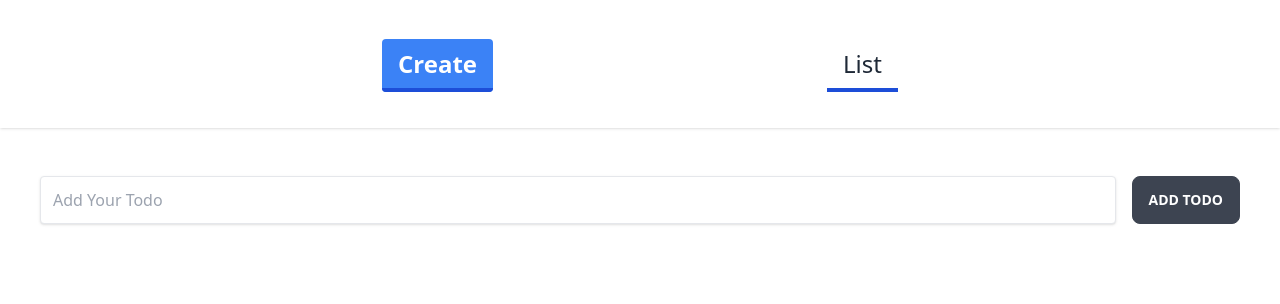
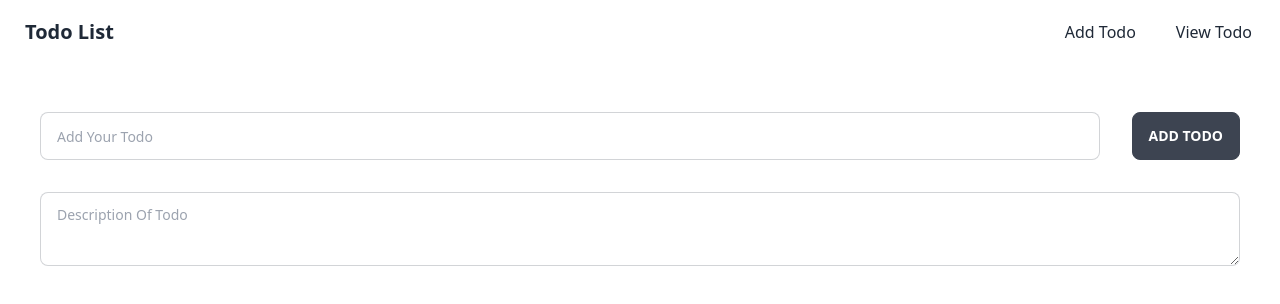
Before and after one commit to prabhanshjn/todo-list, a React (Create React App) app: page / in a window 1280 px wide. Shown: the top 304 px of the page. Built offline with nearby package versions, Linux system fonts and the light colour scheme.

Commit message:
Finished App

```diff
--- a/src/components/Create.tsx
+++ b/src/components/Create.tsx
@@ -3,8 +3,13 @@ import React, {FC}from "react";
 
 
 
-const Create = (setNewTodo:(todoText: string) => void) => {
+const Create: React.FC = ({setNewTodo} :any) => {
     const [todoText,setTodoText] = React.useState<string>("")
+    const [todoDesc, setTodoDesc] = React.useState<string>("")
+
+    const todoDetail = {
+
+    }
 
     function handleSubmit(e: React.FormEvent){
         e.preventDefault()
@@ -13,18 +18,24 @@ const Create = (setNewTodo:(todoText: string) => void) => {
             alert("Empty Todo is Not Allowed")
 
         }else{
-           setNewTodo(todoText)
+           setNewTodo(todoText, todoDesc)
 
         }
 
 
         setTodoText("")
+        setTodoDesc("")
     }
     return(
         <div className={"content-center px-10"}>
-            <form className={"flex flex-row "} onSubmit={handleSubmit}>
-                <input className={"shadow mr-4 appearance-none border rounded w-full py-2 px-3 text-gray-700 leading-tight focus:outline-none focus:shadow-outline"} placeholder={"Add Your Todo"} type={"text"} value={todoText} onChange={(e) => setTodoText(e.target.value)}/>
+
+            <form onSubmit={handleSubmit}>
+                <div className={"flex flex-row "}>
+                <input className={"input input-bordered w-full mr-8 mb-8"} placeholder={"Add Your Todo"} type={"text"} value={todoText} onChange={(e) => setTodoText(e.target.value)}/>
                 <button className={"btn"} type={"submit"}>Add Todo</button>
+                </div>
+                <textarea className="textarea textarea-bordered w-full" value={todoDesc} onChange={(e) => setTodoDesc(e.target.value)} placeholder="Description Of Todo"></textarea>
+
             </form>
         </div>
     )
--- a/src/components/List.tsx
+++ b/src/components/List.tsx
@@ -1,4 +1,5 @@
 import React from "react";
+// @ts-ignore
 import {NewTodo} from "../types";
 
 interface Props{
@@ -7,8 +8,8 @@ interface Props{
 }
 
 export default function List({todos,setTodos}: Props){
-    const [editTodoId, setEditTodoId] = React.useState(null)
-    const [editTodoText,setEditTodoText] = React.useState("")
+    const [editTodoId, setEditTodoId] = React.useState<any>(null)
+    const [editTodoText,setEditTodoText] = React.useState<string>("")
 
     function deleteTodo(id: number){
         const updatedTodo = [...todos].filter((todo) => id !== todo.id)
@@ -22,7 +23,7 @@ export default function List({todos,setTodos}: Props){
 
         const updatedTodo = [...todos].map((todo) => {
             if(todo.id === id){
-                todo.text = editTodoText;
+                todo.detail.text = editTodoText;
             }
             return todo
         })
@@ -49,7 +50,10 @@ export default function List({todos,setTodos}: Props){
             if(todo.id === id){
                 const newTodo = {
                     id: new Date().getTime(),
-                    text: todo.text,
+                    detail:{
+                        text: todo.detail.text,
+                        desc: todo.detail.text,
+                    },
                     completed: false,
                     dateModified: new Date().toDateString()
                 }
@@ -58,37 +62,47 @@ export default function List({todos,setTodos}: Props){
 
         })
     }
+    // @ts-ignore
     return(
         <>
-            <ol className={"list-decimal"}>
+
                 {todos.map((todo) =>
 
 
                     <div key={todo.id} className={"px-10 mb-8"}>
 
-                        <li className={"text-xl"}>
+
 
                             <div className={"flex flex-row items-center justify-evenly"}>
-                                <div className={"mr-auto"} >
+                                <input type="checkbox" className="checkbox mr-2" defaultChecked={false}  onClick={() => checkTodo(todo.id)}/>
 
+                                <div tabIndex="0" className="collapse mr-auto">
                                     {todo.id === editTodoId?
-                                        (<input placeholder={"Edit Todo"} className={"shadow appearance-none border rounded w-full py-2 px-3 text-gray-700 leading-tight focus:outline-none focus:shadow-outline"} type={"text"} value={editTodoText} onChange={(e) => setEditTodoText(e.target.value)}/>) :
+                                        (<input placeholder={"Edit Todo"} className={"shadow appearance-none border rounded w-full py-2 px-3 text-gray-700 leading-tight focus:outline-none focus:shadow-outline"} type={"text"} value={editTodoText} onChange={(e) => setEditTodoText(e.target.value)}/>):
 
-                                        (<h3 onClick={() => checkTodo(todo.id)} className={todo.completed? ("text-xl line-through"):("text-xl")}>{todo.text}</h3>)
-                                    }
+                                        (<div>
+
+                                        <h3 className={todo.completed? ("collapse-title text-xl font-medium line-through") : ("collapse-title text-xl font-medium")}>
+                                            {todo.detail.text}
+                                        </h3>
+                                        <div className="collapse-content">
+                                            <p>{todo.detail.desc}</p>
+                                        </div>
+                                        </div>)}
                                 </div>
+
 
                                 <div className={"self-stretch"}>
 
 
-                            <button  className={"mr-4 bg-transparent hover:bg-red-500 text-blue-700 font-semibold hover:text-white py-2 px-4 border border-blue-500 hover:border-transparent rounded"} onClick={() => deleteTodo(todo.id)}><img className={"w-6"}  src={"https://img.icons8.com/material-sharp/344/filled-trash.png"}/></button>
+                            <button  className={"mr-4 bg-transparent py-2 px-4 rounded"} onClick={() => deleteTodo(todo.id)}><img className={"w-6"}  src={"https://img.icons8.com/material-sharp/344/filled-trash.png"}/></button>
 
                                     {todo.id === editTodoId?
-                                        (<button className={"mr-4 bg-transparent hover:bg-green-500 text-blue-700 font-semibold hover:text-white py-2 px-4 border border-blue-500 hover:border-transparent rounded"} onClick={() => editTodoText===""? alert("Empty Message not allowed"): editTodo(todo.id)}><img className={"w-6"}  src={"https://img.icons8.com/ios-filled/344/save--v1.png"}/></button>) :
-                                        (<button className={"mr-4 bg-transparent hover:bg-green-500 text-blue-700 font-semibold hover:text-white py-2 px-4 border border-blue-500 hover:border-transparent rounded"}
+                                        (<button className={"mr-4 bg-transparent  py-2 px-4  rounded"} onClick={() => editTodoText===""? alert("Empty Message not allowed"): editTodo(todo.id)}><img className={"w-6"}  src={"https://img.icons8.com/ios-filled/344/save--v1.png"}/></button>) :
+                                        (<button className={"mr-4 bg-transparent   hover:text-white py-2 px-4  rounded"}
                                                  onClick={() => setEditTodoId(todo.id)}><img className={"w-6"}  src={"https://img.icons8.com/ios-filled/344/edit-file.png"}/></button>)}
 
-                                    <button className={"bg-transparent hover:bg-blue-500 text-blue-700 font-semibold hover:text-white py-2 px-4 border border-blue-500 hover:border-transparent rounded"} onClick={() => copyTodo(todo.id)}><img className={"w-6"}  src={"https://img.icons8.com/ios-glyphs/344/copy.png"}/></button>
+                                    <button className={"bg-transparent  py-2 px-4  rounded"} onClick={() => copyTodo(todo.id)}><img className={"w-6"}  src={"https://img.icons8.com/ios-glyphs/344/copy.png"}/></button>
                             </div>
 
                             </div>
@@ -96,13 +110,12 @@ export default function List({todos,setTodos}: Props){
 
                             <span className={"text-sm italic"}> {todo.dateModified}</span>
 
-                        </li>
 
                         <hr />
 
 
                     </div>)}
-            </ol>
+
         </>
     )
 }
--- a/src/components/Menu.tsx
+++ b/src/components/Menu.tsx
@@ -5,18 +5,16 @@ import {NavLink} from "react-router-dom"
 
 export default function Menu(){
     return(
-        <nav className={"p-12 mb-12 flex text-2xl justify-evenly font-sans bg-white shadow sm:items-baseline w-full"}>
-            <div className={""}>
-                <NavLink className={"py-2 px-4 border-b-4 border-blue-700"} exact activeClassName={"bg-blue-500 hover:bg-blue-400 text-white font-bold py-2 px-4 border-b-4 border-blue-700 hover:border-blue-500 rounded"} to = "/">Create</NavLink>
-
+        <div className="navbar bg-base-100 mb-12">
+            <div className="flex-1">
+                <NavLink to={"/"} className="btn btn-ghost normal-case text-xl">Todo List</NavLink>
             </div>
-            <div className={""}>
-                <NavLink exact className={"py-2 px-4 border-b-4 border-blue-700"} activeClassName={"bg-blue-500 hover:bg-blue-400 text-white font-bold py-2 px-4 border-b-4 border-blue-700 hover:border-blue-500 rounded"} to = "/list">List</NavLink>
-
-
+            <div className="flex-none">
+                <ul className="menu menu-horizontal p-0">
+                    <li><NavLink exact activeClassName={"menu menu-horizontal p-0"} to={"/"}>Add Todo</NavLink></li>
+                    <li><NavLink exact activeClassName={"menu menu-horizontal p-0"} to={"/list"}>View Todo</NavLink></li>
+                </ul>
             </div>
-
-
-        </nav>
+        </div>
     )
 }
--- a/src/index.tsx
+++ b/src/index.tsx
@@ -1,5 +1,6 @@
 import React from 'react';
 import ReactDOM from 'react-dom';
+// @ts-ignore
 import App from './App';
 import {BrowserRouter} from "react-router-dom";
 
--- a/src/types.ts
+++ b/src/types.ts
@@ -1,6 +1,9 @@
 export interface NewTodo {
     id: number;
-    text: string;
+    detail: {
+        text: string;
+        desc: string;
+    }
     completed: boolean;
     dateModified: string;
 
--- a/tailwind.config.js
+++ b/tailwind.config.js
@@ -1,7 +1,16 @@
 module.exports = {
   content: ["./src/**/*.{js,jsx,ts,tsx}"],
-  theme: {
-    extend: {},
+
+  plugins: [require("daisyui")],
+
+  daisyui: {
+    styled: true,
+    themes: false,
+    base: true,
+    utils: true,
+    logs: true,
+    rtl: false,
+    prefix: "",
+    darkTheme: "dark",
   },
-  plugins: [require("daisyui")],
 }
```
